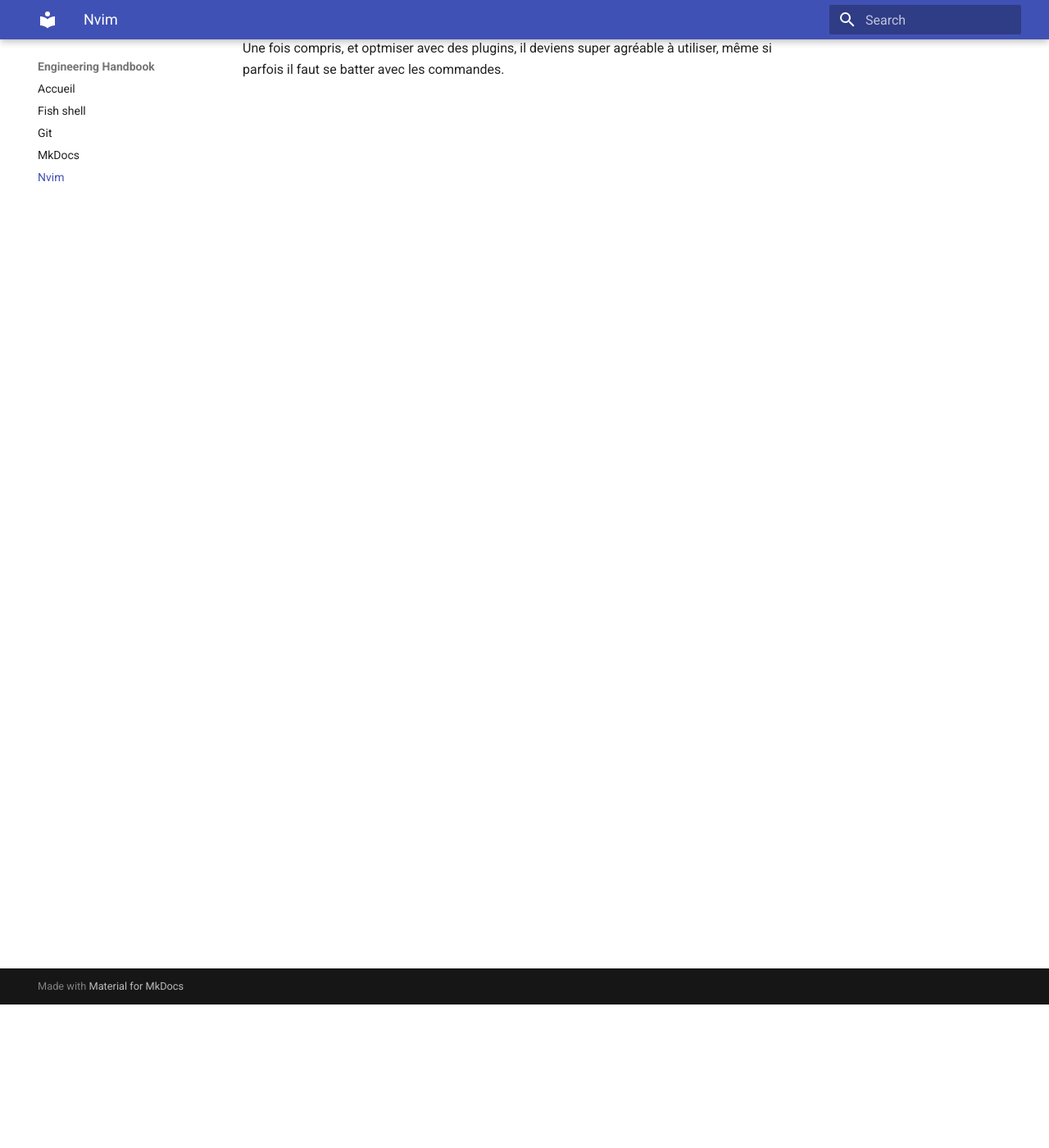
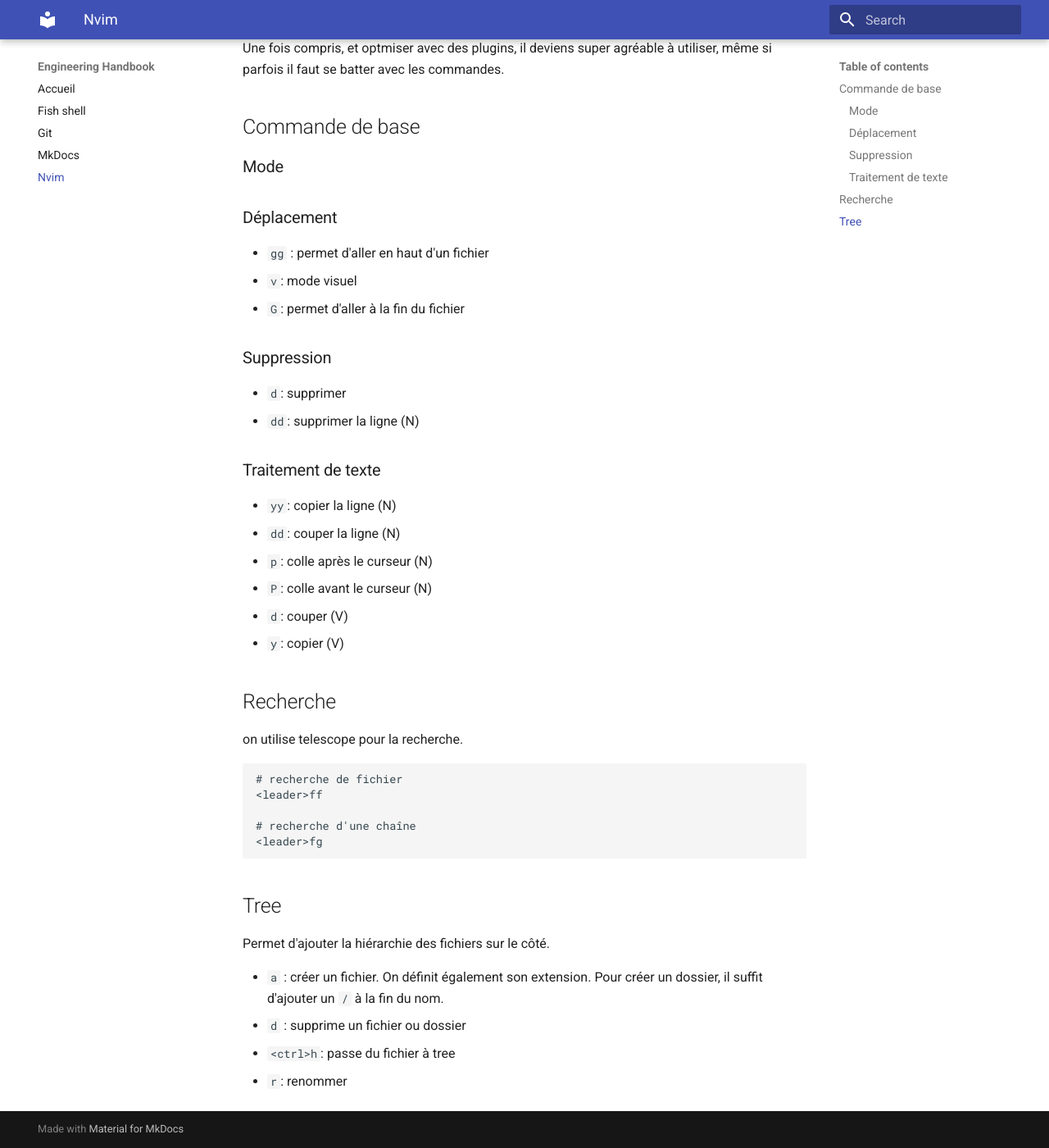
Before and after one commit to GuillemotClement/engineering-handbook, an MkDocs documentation site: the page built from docs/nvim/index.md, in a window 1280 px wide and 1400 px high, scrolled down 175 px. Shown: the whole window at 82% size. Built offline with MkDocs 1.6.1 and Material for MkDocs 9.7.7, drawn with Linux system fonts in a browser that asks for light colours.

Commit message:
feat: nvim

````diff
--- a/docs/nvim/index.md
+++ b/docs/nvim/index.md
@@ -3,3 +3,48 @@
 IDE surpuissant, mais avec une prise en main plus difficile que VScode par exemple.
 
 Une fois compris, et optmiser avec des plugins, il deviens super agréable à utiliser, même si parfois il faut se batter avec les commandes.
+
+## Commande de base
+
+### Mode
+
+### Déplacement
+- `gg` : permet d'aller en haut d'un fichier
+- `v`: mode visuel
+- `G`: permet d'aller à la fin du fichier
+
+### Suppression
+
+- `d`: supprimer
+- `dd`: supprimer la ligne (N)
+
+### Traitement de texte
+- `yy`: copier la ligne (N)
+- `dd`: couper la ligne (N)
+- `p`: colle après le curseur (N)
+- `P`: colle avant le curseur (N)
+
+- `d`: couper (V)
+- `y`: copier (V)
+
+
+## Recherche
+
+on utilise telescope pour la recherche.
+
+```shell
+# recherche de fichier
+<leader>ff
+
+# recherche d'une chaîne
+<leader>fg
+```
+
+## Tree
+
+Permet d'ajouter la hiérarchie des fichiers sur le côté.
+
+- `a` : créer un fichier. On définit également son extension. Pour créer un dossier, il suffit d'ajouter un `/` à la fin du nom.
+- `d` : supprime un fichier ou dossier
+- `<ctrl>h`: passe du fichier à tree
+- `r`: renommer
--- a/mkdocs.yml
+++ b/mkdocs.yml
@@ -3,6 +3,13 @@ site_url: https://engineering-handbook.netlify.app
 
 theme:
   name: material
+  code:
+    highlight_theme: github
+  palette:
+    primary: "indigo"
+    accent: "indigo"
+  codehilite:
+    guess_lang: false
 
 nav:
   - Accueil: index.md
````
Also changed, not shown: docs/pnpm/index.md (added, +7 -0 lines), docs/vite/index.md (added, +11 -0 lines).
